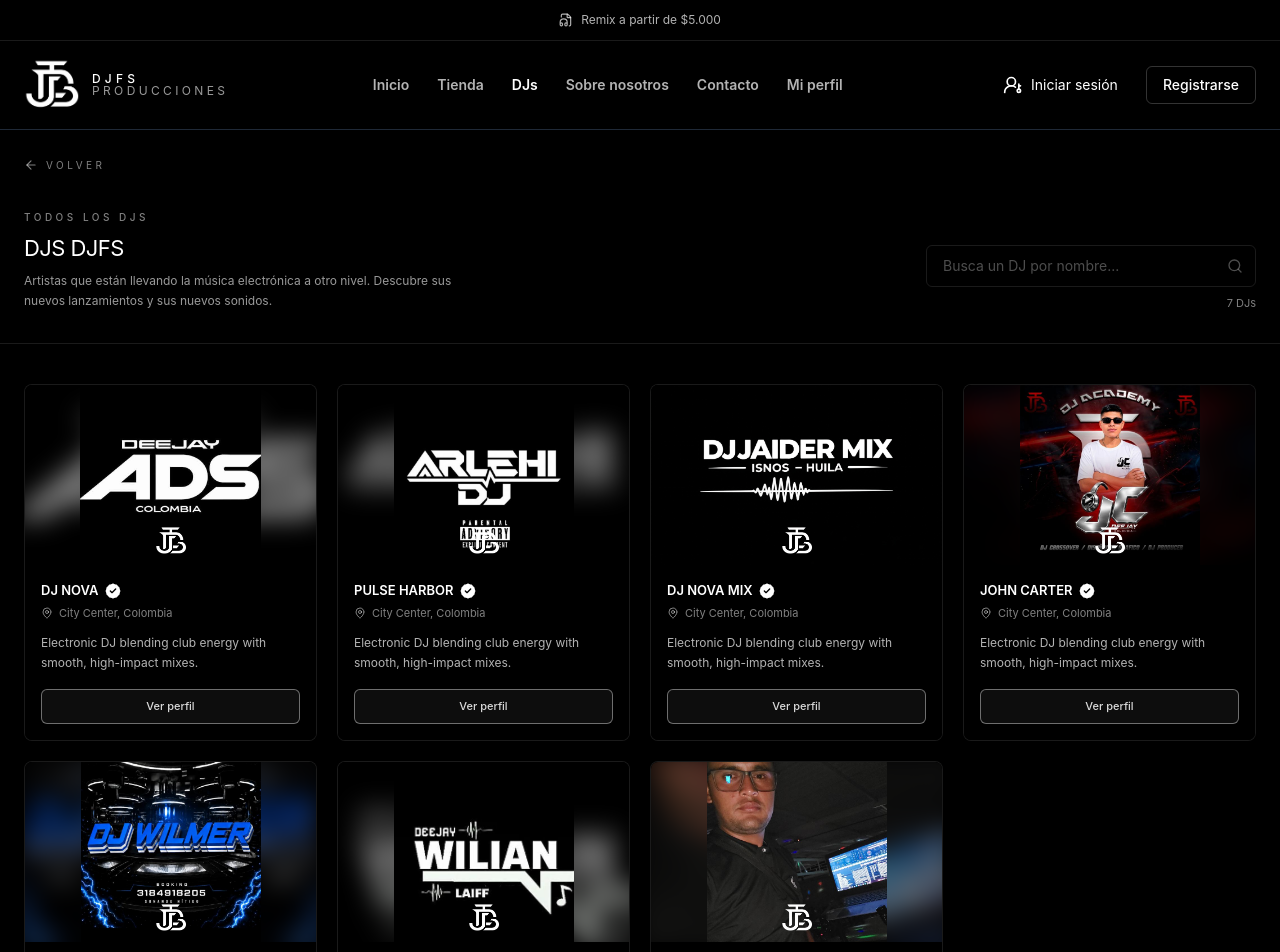
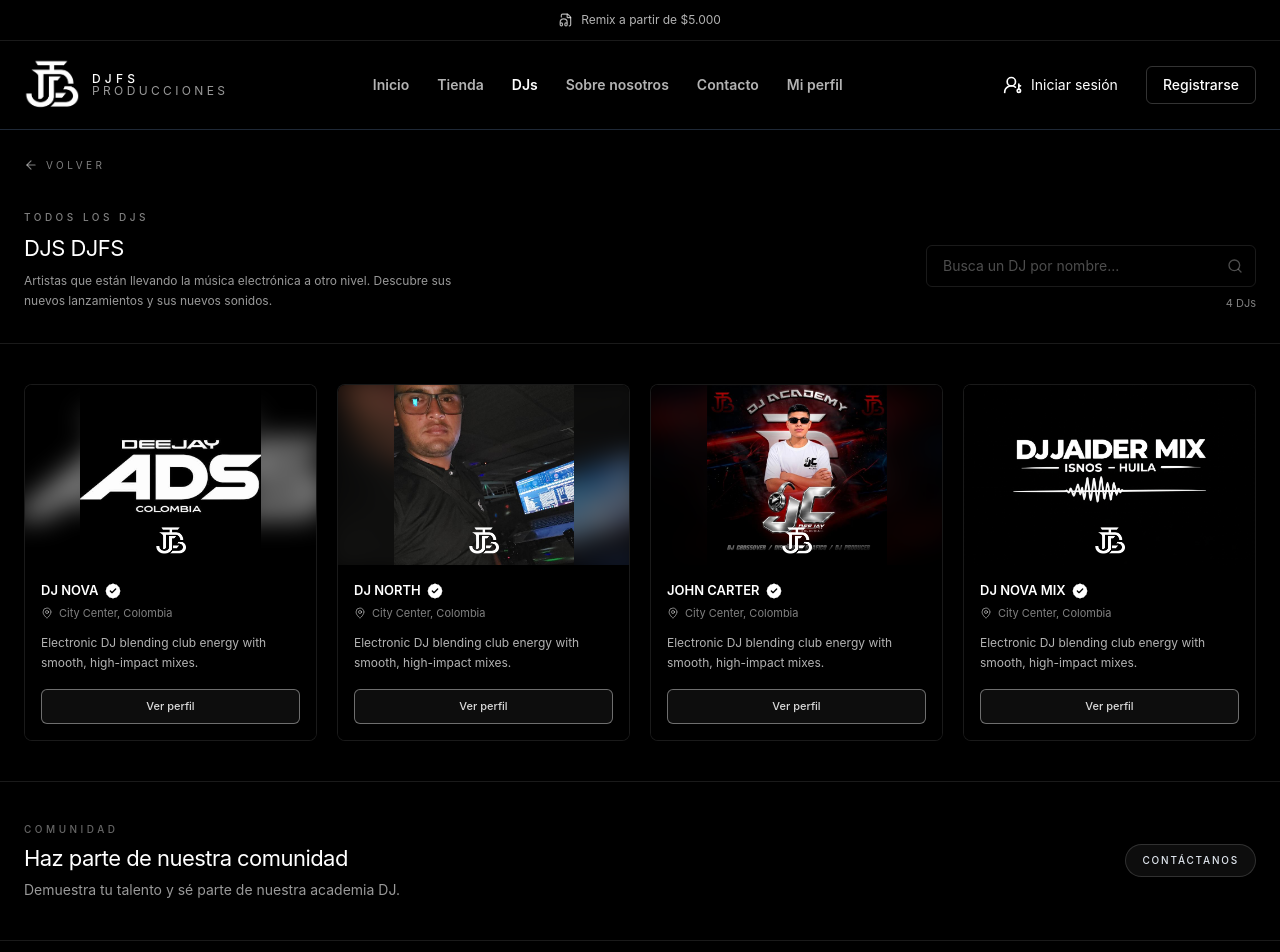
Before and after one commit to jquinteromo/DJFS-ACADEMIA, a React (Vite) app: page /djs in a window 1280 px wide. Shown: the top 952 px of the page. Built offline with nearby package versions, Linux system fonts and the light colour scheme.

Commit message:
fix: restrict DJs list to requested four profiles

```diff
--- a/src/components/DjsPage.tsx
+++ b/src/components/DjsPage.tsx
@@ -20,12 +20,9 @@
 
 const djs: Dj[] = [
   { id: 1, name: "DJ Nova", image: "/perfiles_img/ad.png", city: DEFAULT_CITY, bio: DEFAULT_BIO },
-  { id: 2, name: "Pulse Harbor", image: "/perfiles_img/ar.png", city: DEFAULT_CITY, bio: DEFAULT_BIO },
-  { id: 3, name: "DJ Nova Mix", image: "/perfiles_img/Perfil_jaider_mix.png", city: DEFAULT_CITY, bio: DEFAULT_BIO },
-  { id: 4, name: "John Carter", image: "/perfiles_img/jc.png", city: DEFAULT_CITY, bio: DEFAULT_BIO },
-  { id: 5, name: "DJ Wren", image: "/perfiles_img/wl.png", city: DEFAULT_CITY, bio: DEFAULT_BIO },
-  { id: 6, name: "William Stone", image: "/perfiles_img/williian.png", city: DEFAULT_CITY, bio: DEFAULT_BIO },
-  { id: 7, name: "DJ North", image: "/perfiles_img/jn.png", city: DEFAULT_CITY, bio: DEFAULT_BIO },
+  { id: 2, name: "DJ North", image: "/perfiles_img/jn.png", city: DEFAULT_CITY, bio: DEFAULT_BIO },
+  { id: 3, name: "John Carter", image: "/perfiles_img/jc.png", city: DEFAULT_CITY, bio: DEFAULT_BIO },
+  { id: 4, name: "DJ Nova Mix", image: "/perfiles_img/Perfil_jaider_mix.png", city: DEFAULT_CITY, bio: DEFAULT_BIO },
 ];
 
 const PROFILE_PATH = "/dj-profile"; // cuando haya un perfil por DJ: `/dj-profile/${dj.id}`
```
